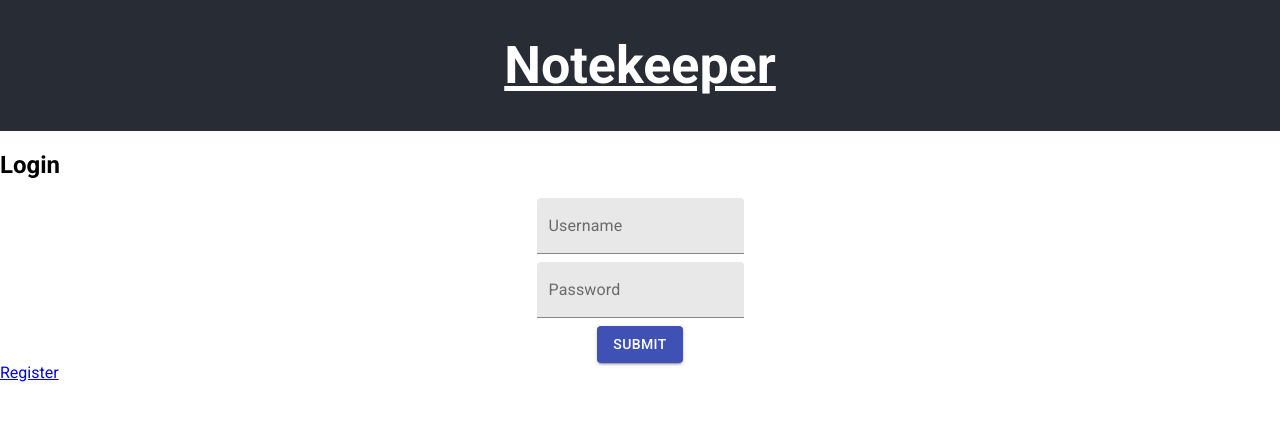
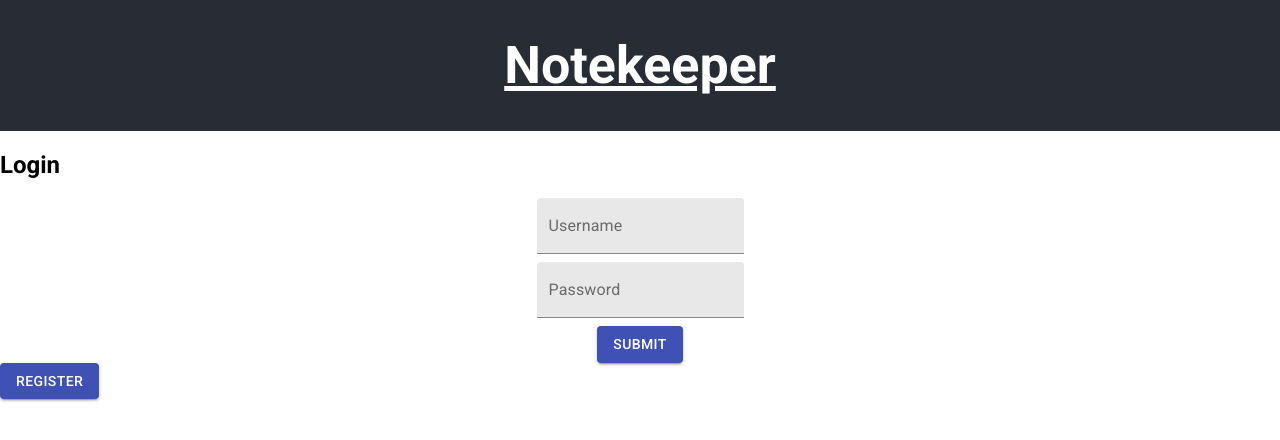
Before and after one commit to FlorBergesio/notekeeper-frontend, a React (Create React App) app: page /login in a window 1280 px wide. Shown: the top 440 px of the page. Built offline with nearby package versions, Linux system fonts and the light colour scheme.

Commit message:
Use of Material UI Button

```diff
--- a/src/components/login/index.js
+++ b/src/components/login/index.js
@@ -123,7 +123,14 @@ const Login = () => {
         <p>{ error }</p>
       }
 
-      <Link to="/register">Register</Link>
+      <Button
+        variant="contained"
+        color="primary"
+        component={Link}
+        to={'/register'}
+      >
+        Register
+      </Button>
     </div>
   );
 }
```
